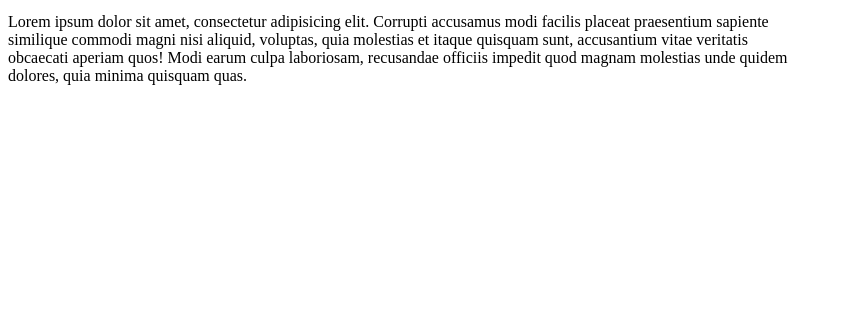
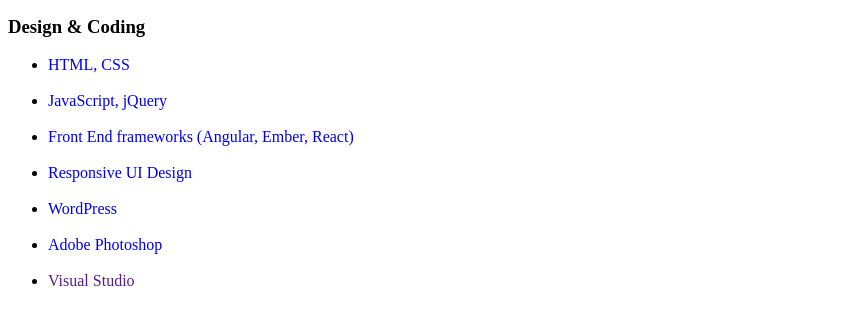
Before and after one commit to Pingkon/HTML_CV, a plain HTML site: page design_coding.html in a window 1280 px wide. Shown: the part 215-540 px from the top of the page, without its empty margins (0-855 px from the left). Drawn offline with Linux system fonts and the light colour scheme.

Commit message:
design and code page complete

```diff
--- a/design_coding.html
+++ b/design_coding.html
@@ -24,8 +24,18 @@
         <hr>
     </header>
     <main>
-        <p>Lorem ipsum dolor sit amet, consectetur adipisicing elit. Corrupti accusamus modi facilis placeat praesentium sapiente similique commodi magni nisi aliquid, voluptas, quia molestias et itaque quisquam sunt, accusantium vitae veritatis obcaecati aperiam quos! Modi earum culpa laboriosam, recusandae officiis impedit quod magnam molestias unde quidem dolores, quia minima quisquam quas.</p>
-
+        <h3>Design & Coding</h3>
+        <p>
+            <ul>
+                <li><a href="images/Free-HTML-Course-Certificate.jpg" style="text-decoration: none;">HTML, CSS</a></li><br>
+                <li><a href="images/Free-JavaScript-Course-Certificate.jpg" style="text-decoration: none;">JavaScript, jQuery</a></li><br>
+                <li><a href="images/Angular-JS-Certification-Training.jpg" style="text-decoration: none;">Front End frameworks (Angular, Ember, React)</a></li><br>
+                <li><a href="images/ui-ux-design-certificate.jpg" style="text-decoration: none;">Responsive UI Design</a></li><br>
+                <li><a href="images/WordPress-Course-Certificate.jpg" style="text-decoration: none;">WordPress</a></li><br>
+                <li><a href="images/Free-Online-Photoshop-Course-Certificate.jpg" style="text-decoration: none;">Adobe Photoshop</a></li><br>
+                <li><a href="" style="text-decoration: none;">Visual Studio</a></li>
+            </ul>
+        </p>
     </main>
 </body>
 </html>
```
Also changed, not shown: images/Angular-JS-Certification-Training.jpg (added), images/Free-HTML-Course-Certificate.jpg (added), images/Free-JavaScript-Course-Certificate.jpg (added), images/Free-Online-Photoshop-Course-Certificate.jpg (added), images/WordPress-Course-Certificate.jpg (added), images/designer_cv_template_thumbnail.png (added), images/ui-ux-design-certificate.jpg (added).
